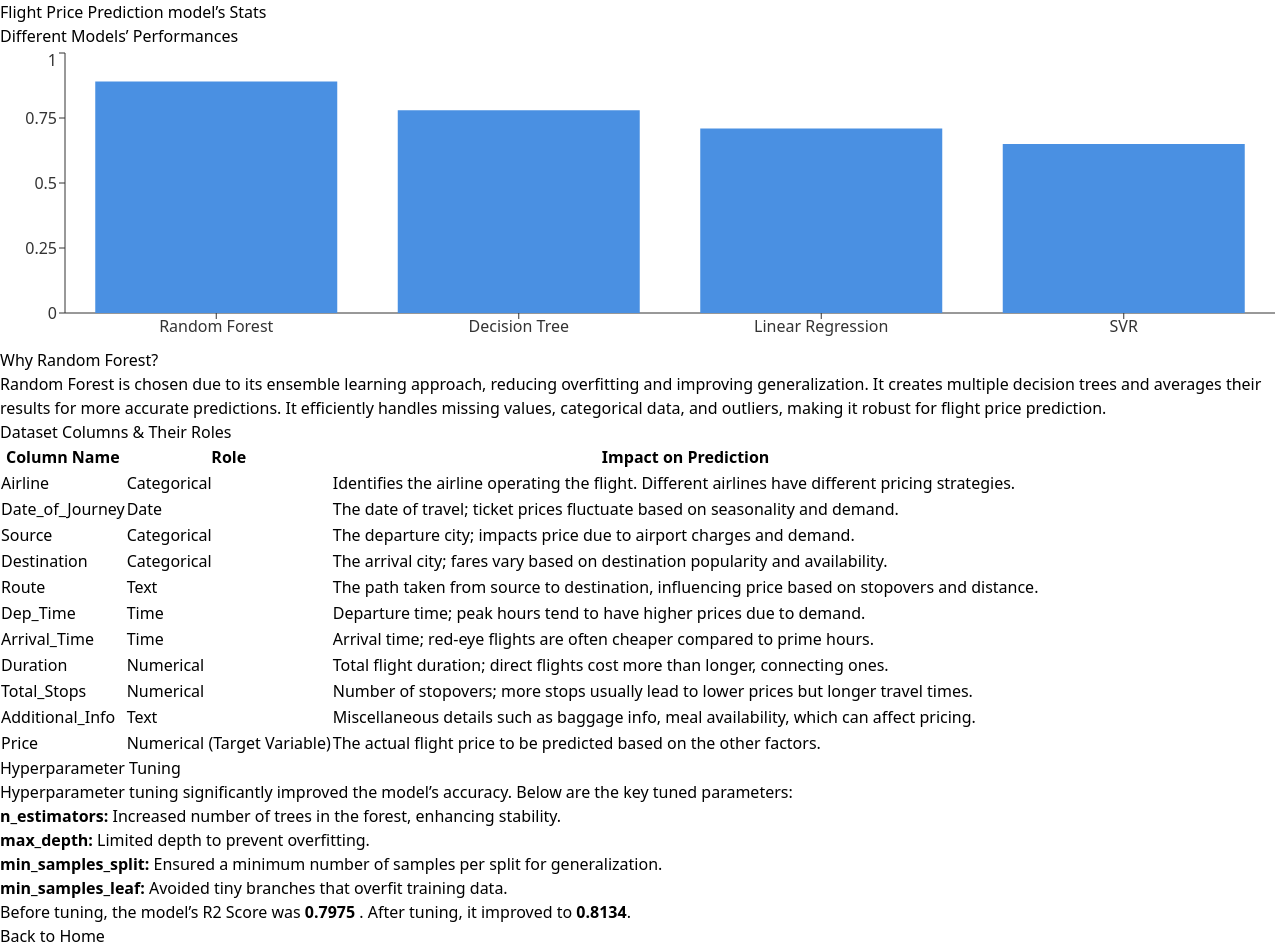
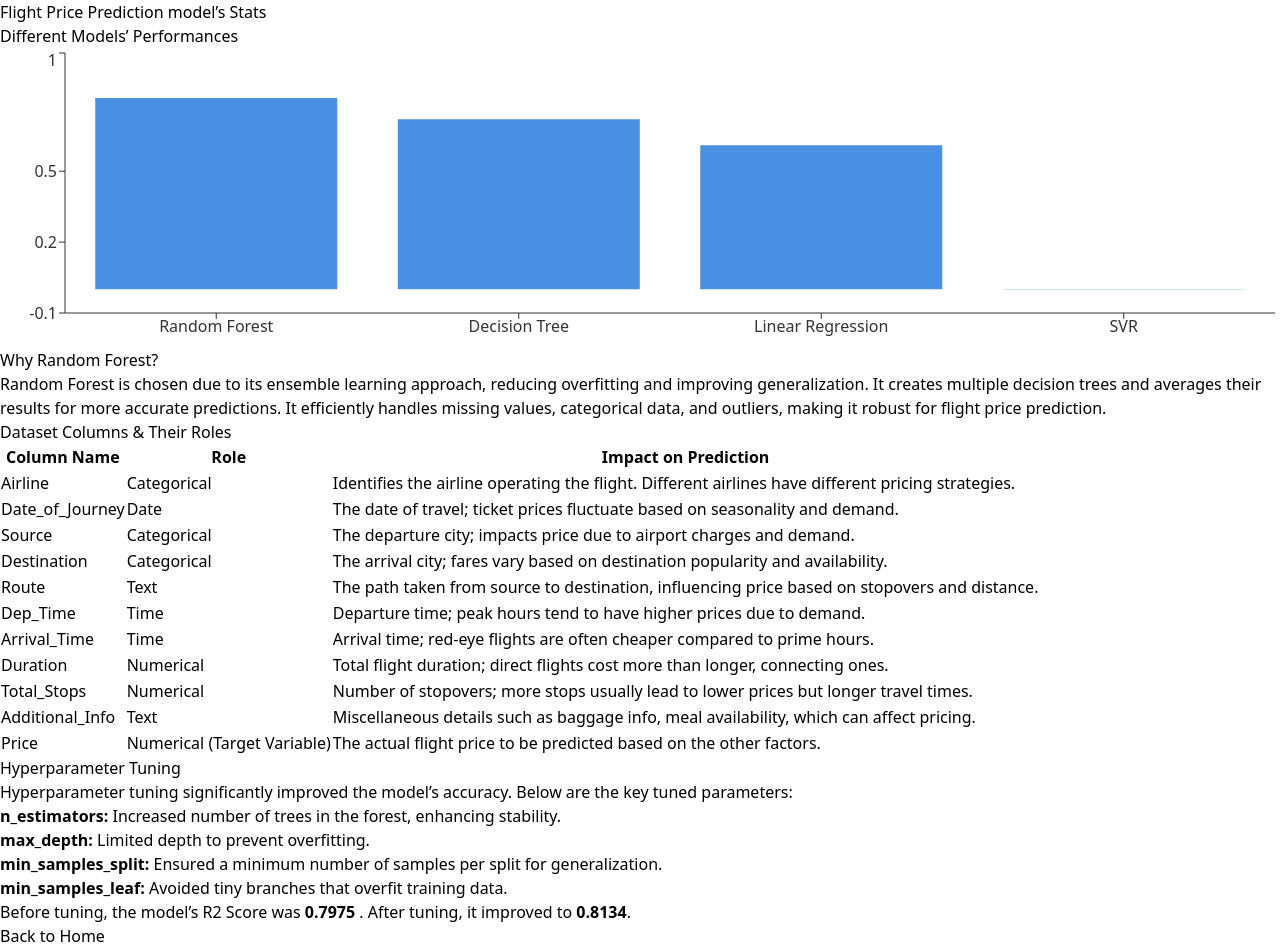
Before and after one commit to Mandeep1904/flight_price_prediction, a React (Vite) app in the folder frontend/: page / in a window 1280 px wide. Both pictures are taken after a click on the button "Model Info". Built offline with nearby package versions, Linux system fonts and the light colour scheme.

Commit message:
Update model performance metrics and adjust Y-axis domain in ModelInfo component

```diff
--- a/frontend/src/components/ModelInfo.jsx
+++ b/frontend/src/components/ModelInfo.jsx
@@ -1,18 +1,18 @@
 import PropTypes from "prop-types";
 import {
+  ResponsiveContainer,
   BarChart,
   Bar,
   XAxis,
   YAxis,
   Tooltip,
-  ResponsiveContainer,
 } from "recharts";
 
 const modelPerformance = [
-  { model: "Random Forest", r2: 0.89, mae: 450, mse: 100000 },
-  { model: "Decision Tree", r2: 0.78, mae: 620, mse: 180000 },
-  { model: "Linear Regression", r2: 0.71, mae: 750, mse: 220000 },
-  { model: "SVR", r2: 0.65, mae: 900, mse: 250000 },
+  { model: "Random Forest", r2: 0.81 },
+  { model: "Decision Tree", r2: 0.72 },
+  { model: "Linear Regression", r2: 0.61 },
+  { model: "SVR", r2: -0.00041 },
 ];
 
 const datasetColumns = [
@@ -99,7 +99,7 @@ const ModelInfo = ({ goBack }) => {
         <ResponsiveContainer width="100%" height={300}>
           <BarChart data={modelPerformance}>
             <XAxis dataKey="model" stroke="#333" />
-            <YAxis stroke="#333" />
+            <YAxis stroke="#333" domain={[-0.1, 1]} />
             <Tooltip
               cursor={{ fill: "#ddd" }}
               contentStyle={{ backgroundColor: "#fff", borderRadius: "8px" }}
```
